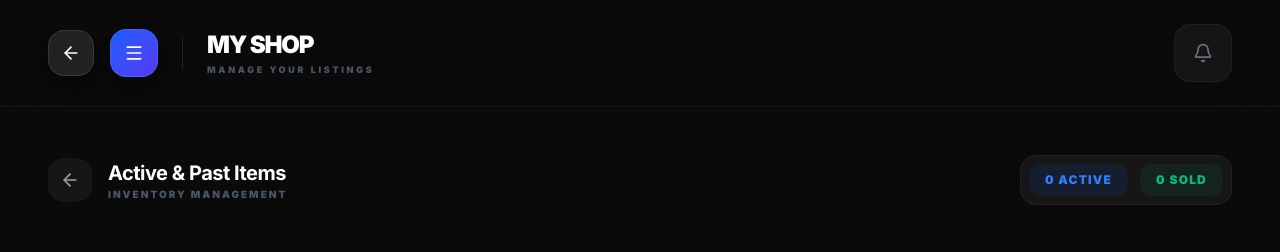
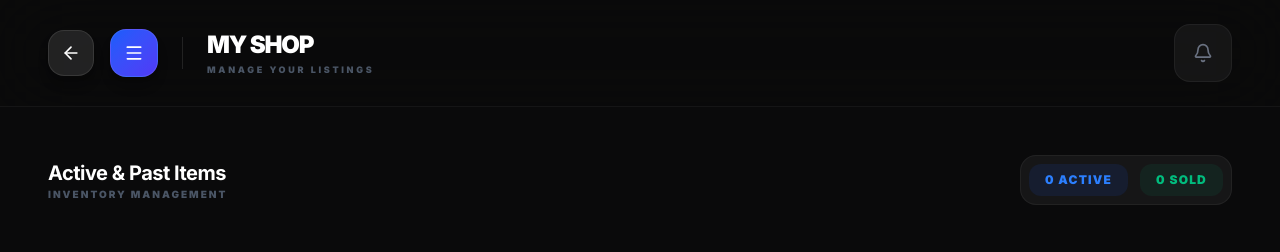
Before and after one commit to Swafvan-Shafi/nestc-frontend, a Next.js app: page /marketplace/my-listings in a window 1280 px wide. Shown: the top 252 px of the page. Built offline with nearby package versions, Linux system fonts and the light colour scheme; no server answers.

Commit message:
style: remove duplicate back button from manage my shop

```diff
--- a/src/app/marketplace/my-listings/page.tsx
+++ b/src/app/marketplace/my-listings/page.tsx
@@ -2,7 +2,7 @@
 
 import { useState, useEffect } from 'react';
 import { motion, AnimatePresence } from 'framer-motion';
-import { Trash2, CheckCircle, Clock, Tag, MessageCircle, AlertCircle, ShoppingCart, DollarSign, User, RefreshCw, LayoutGrid, ArrowLeft, ChevronRight } from 'lucide-react';
+import { Trash2, CheckCircle, Clock, Tag, MessageCircle, AlertCircle, ShoppingCart, DollarSign, User, RefreshCw, LayoutGrid, ChevronRight } from 'lucide-react';
 import Link from 'next/link';
 import PageHeader from '@/components/PageHeader';
 import { useRouter } from 'next/navigation';
@@ -85,12 +85,8 @@ export default function MyListingsPage() {
       />
 
       <div className="max-w-7xl mx-auto px-6 md:px-12 py-12 space-y-12">
-
         <div className="flex flex-col md:flex-row justify-between items-center gap-6">
            <div className="flex items-center gap-4">
-              <Link href="/marketplace" className="p-3 bg-white/5 rounded-2xl text-gray-400 hover:text-white transition-all">
-                 <ArrowLeft size={20} />
-              </Link>
               <div>
                 <h2 className="text-xl font-bold text-white tracking-tight">Active & Past Items</h2>
                 <p className="text-[10px] text-gray-600 font-black uppercase tracking-[0.2em]">Inventory Management</p>
```
